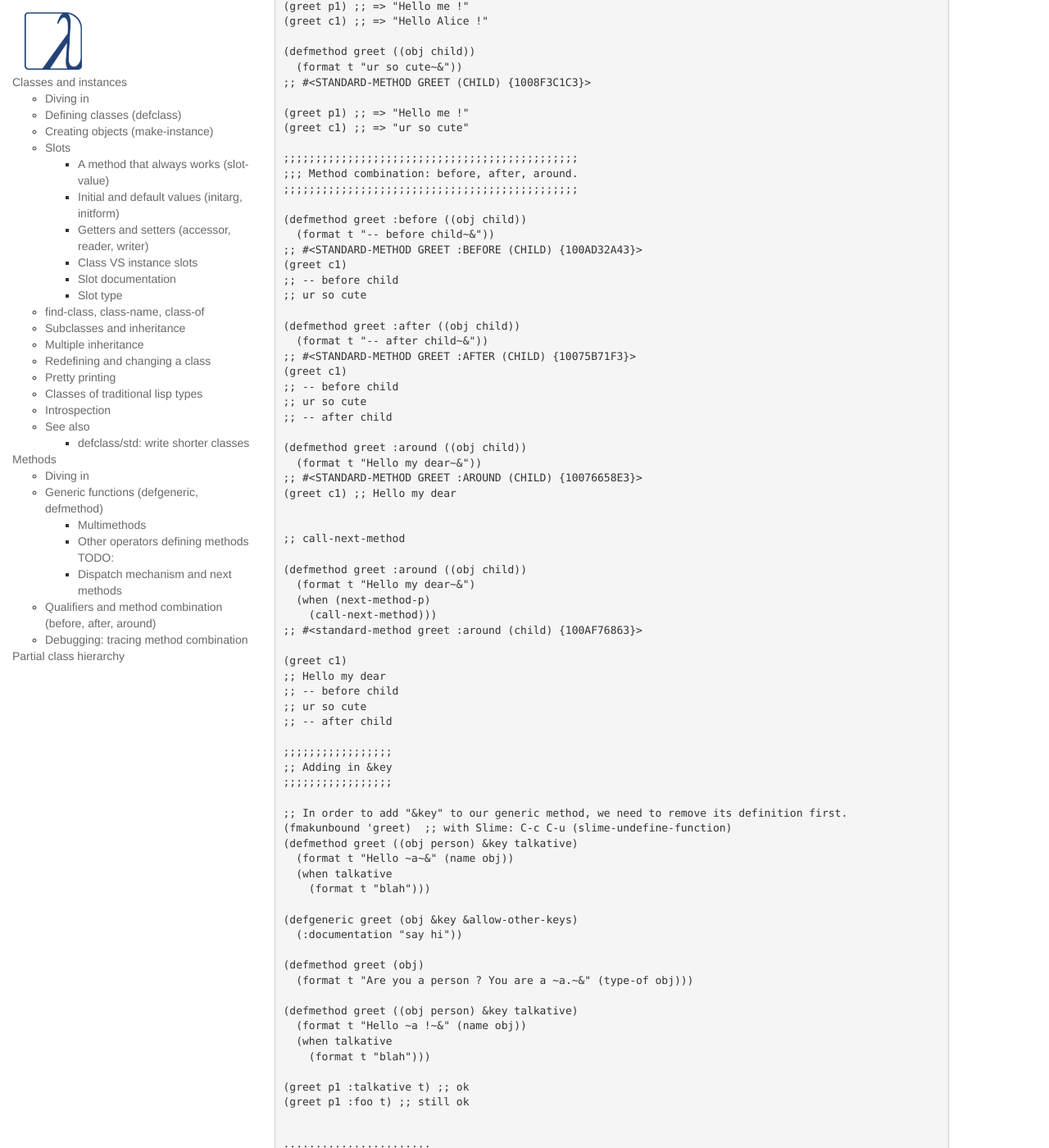
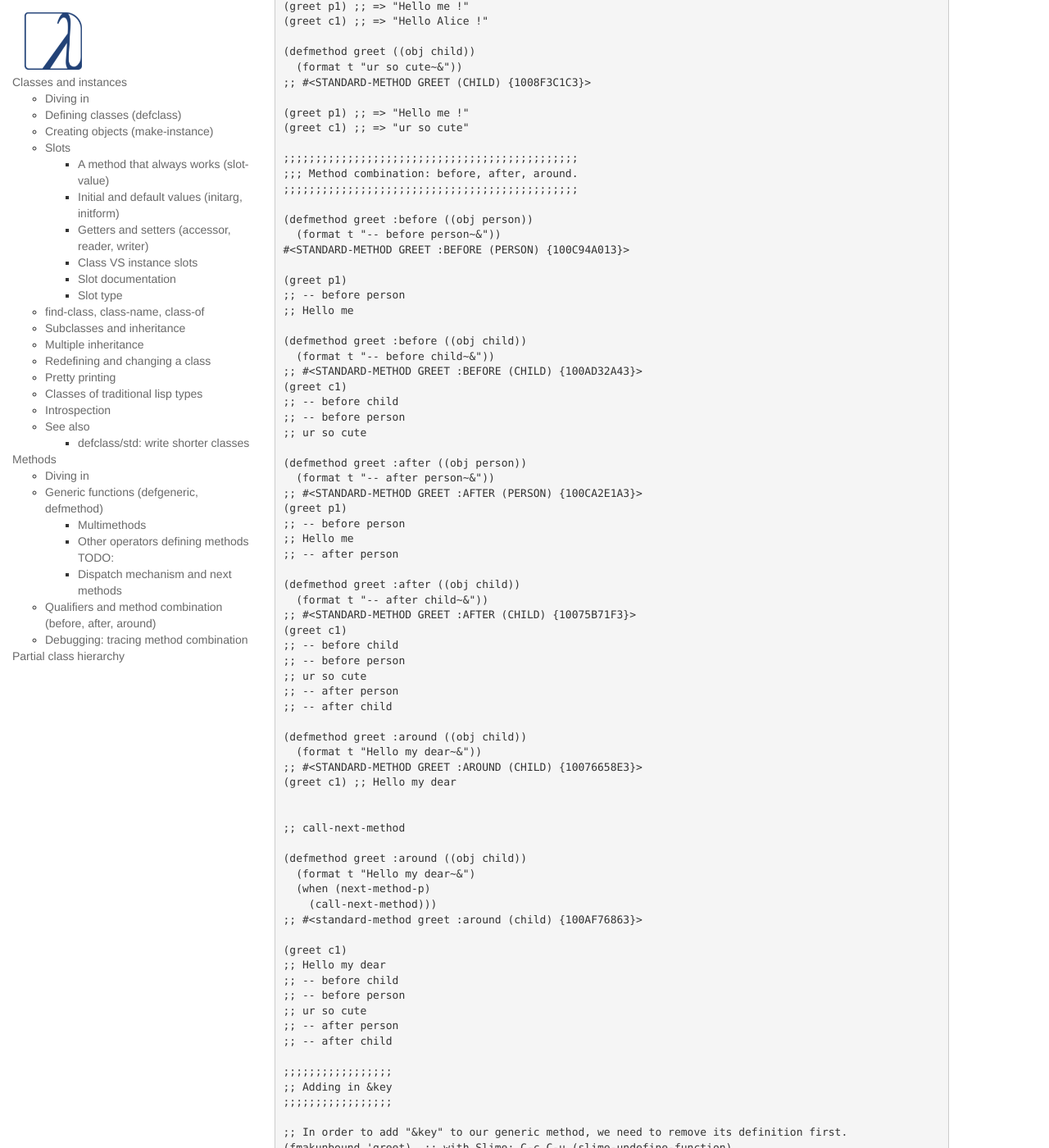
Before and after one commit to LispCookbook/cl-cookbook, a Jekyll site: the page built from clos.md, in a window 1280 px wide and 1400 px high, scrolled down 12052 px. Shown: the whole window at 82% size. Built offline with Jekyll 4.4.1, drawn with Linux system fonts in a browser that asks for light colours; some of the changed text lies outside the part shown.

Commit message:
clos - show more than one applicable :before and :after methods

```diff
--- a/clos.md
+++ b/clos.md
@@ -802,19 +802,38 @@ Below we create methods, we specialize them, we use method combination
 ;;; Method combination: before, after, around.
 ;;;;;;;;;;;;;;;;;;;;;;;;;;;;;;;;;;;;;;;;;;;;;;
 
+(defmethod greet :before ((obj person))
+  (format t "-- before person~&"))
+#<STANDARD-METHOD GREET :BEFORE (PERSON) {100C94A013}>
+
+(greet p1)
+;; -- before person
+;; Hello me
+
 (defmethod greet :before ((obj child))
   (format t "-- before child~&"))
 ;; #<STANDARD-METHOD GREET :BEFORE (CHILD) {100AD32A43}>
 (greet c1)
 ;; -- before child
+;; -- before person
 ;; ur so cute
+
+(defmethod greet :after ((obj person))
+  (format t "-- after person~&"))
+;; #<STANDARD-METHOD GREET :AFTER (PERSON) {100CA2E1A3}>
+(greet p1)
+;; -- before person
+;; Hello me
+;; -- after person
 
 (defmethod greet :after ((obj child))
   (format t "-- after child~&"))
 ;; #<STANDARD-METHOD GREET :AFTER (CHILD) {10075B71F3}>
 (greet c1)
 ;; -- before child
+;; -- before person
 ;; ur so cute
+;; -- after person
 ;; -- after child
 
 (defmethod greet :around ((obj child))
@@ -834,7 +853,9 @@ Below we create methods, we specialize them, we use method combination
 (greet c1)
 ;; Hello my dear
 ;; -- before child
+;; -- before person
 ;; ur so cute
+;; -- after person
 ;; -- after child
 
 ;;;;;;;;;;;;;;;;;
@@ -870,9 +891,9 @@ Below we create methods, we specialize them, we use method combination
   (:method (obj)
     (format t "Are you a person ? You are a ~a~&." (type-of obj)))
   (:method ((obj person))
-    (format t "Hello ~a~& !" (name obj)))
+    (format t "Hello ~a !~&" (name obj)))
   (:method ((obj child))
-    (format t "ur so cute")))
+    (format t "ur so cute~&")))
 
 ;;;;;;;;;;;;;;;;
 ;;; Specializers
```
